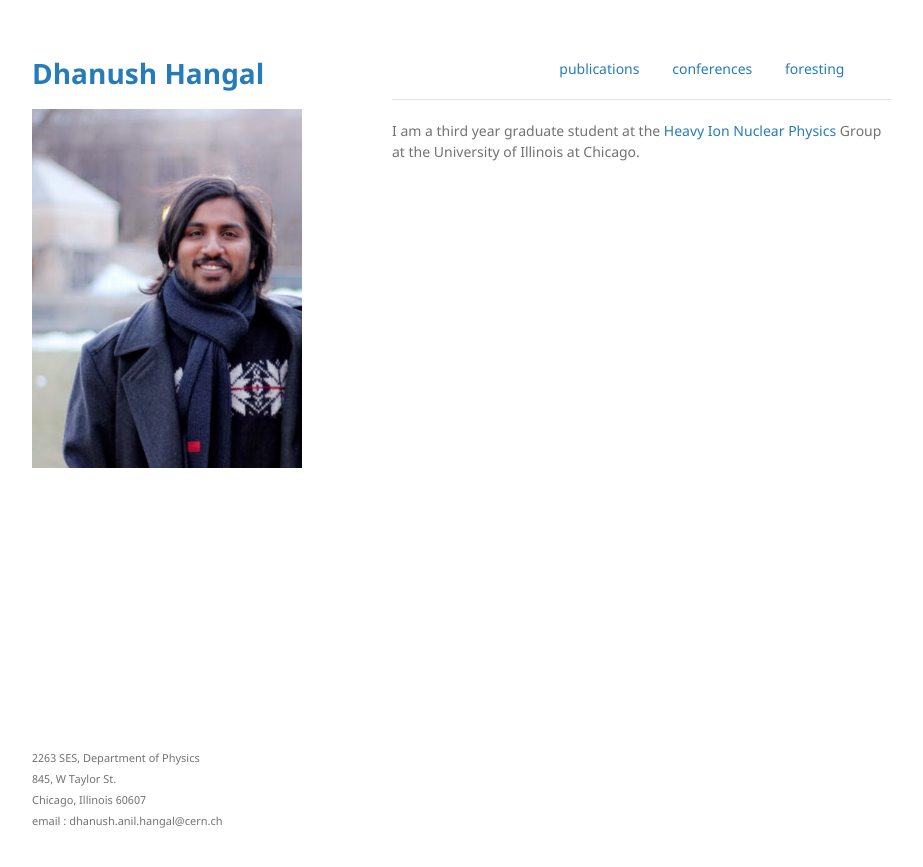
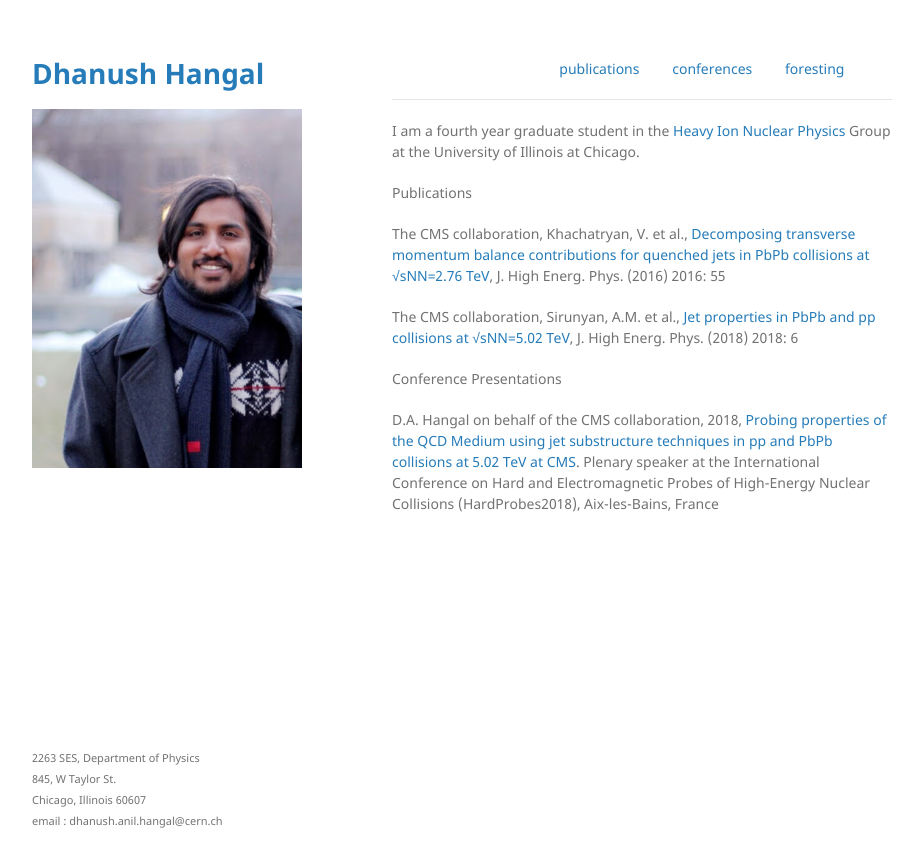
Before and after one commit to dhanushhangal/dhanushhangal.github.io, a Jekyll site: the page built from research.md, in a window 1280 px wide. Shown: the top 867 px of the page, without its empty margins (178-1101 px from the left). Built offline with Jekyll 4.4.1, drawn with Linux system fonts in a browser that asks for light colours; our own code applies the rules of GitHub Pages for plain Markdown files; the repository's description, which GitHub fills in, is left out.

Commit message:
publications

```diff
--- a/research.md
+++ b/research.md
@@ -3,4 +3,14 @@
 
 * * *
 
-I am a third year graduate student at the [Heavy Ion Nuclear Physics](http://starcluster.phy.uic.edu//twiki/bin/view/Main/WebHome) Group at the University of Illinois at Chicago.
+I am a fourth year graduate student in the [Heavy Ion Nuclear Physics](http://starcluster.phy.uic.edu//twiki/bin/view/Main/WebHome) Group at the University of Illinois at Chicago.
+
+Publications
+
+The CMS collaboration, Khachatryan, V. et al., [Decomposing transverse momentum balance contributions for quenched jets in PbPb collisions at √sNN=2.76 TeV](https://link.springer.com/article/10.1007%2FJHEP11%282016%29055), J. High Energ. Phys. (2016) 2016: 55
+
+The CMS collaboration, Sirunyan, A.M. et al., [Jet properties in PbPb and pp collisions at √sNN=5.02 TeV](https://link.springer.com/article/10.1007%2FJHEP05%282018%29006), J. High Energ. Phys. (2018) 2018: 6
+
+Conference Presentations
+
+D.A. Hangal on behalf of the CMS collaboration, 2018, [Probing properties of the QCD Medium using jet substructure techniques in pp and PbPb collisions at 5.02 TeV at CMS](https://pos.sissa.it/345/007/). Plenary speaker at the International Conference on Hard and Electromagnetic Probes of High-Energy Nuclear Collisions (HardProbes2018), Aix-les-Bains, France
```
